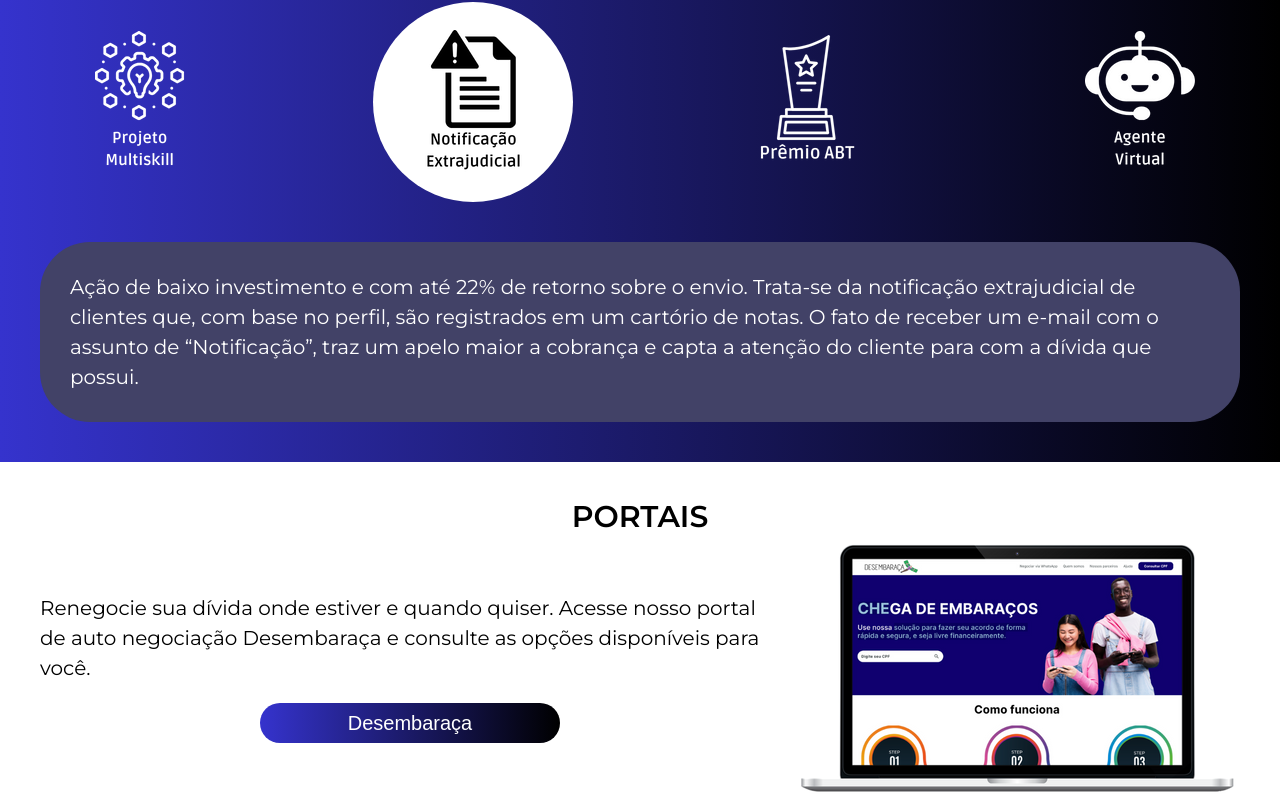
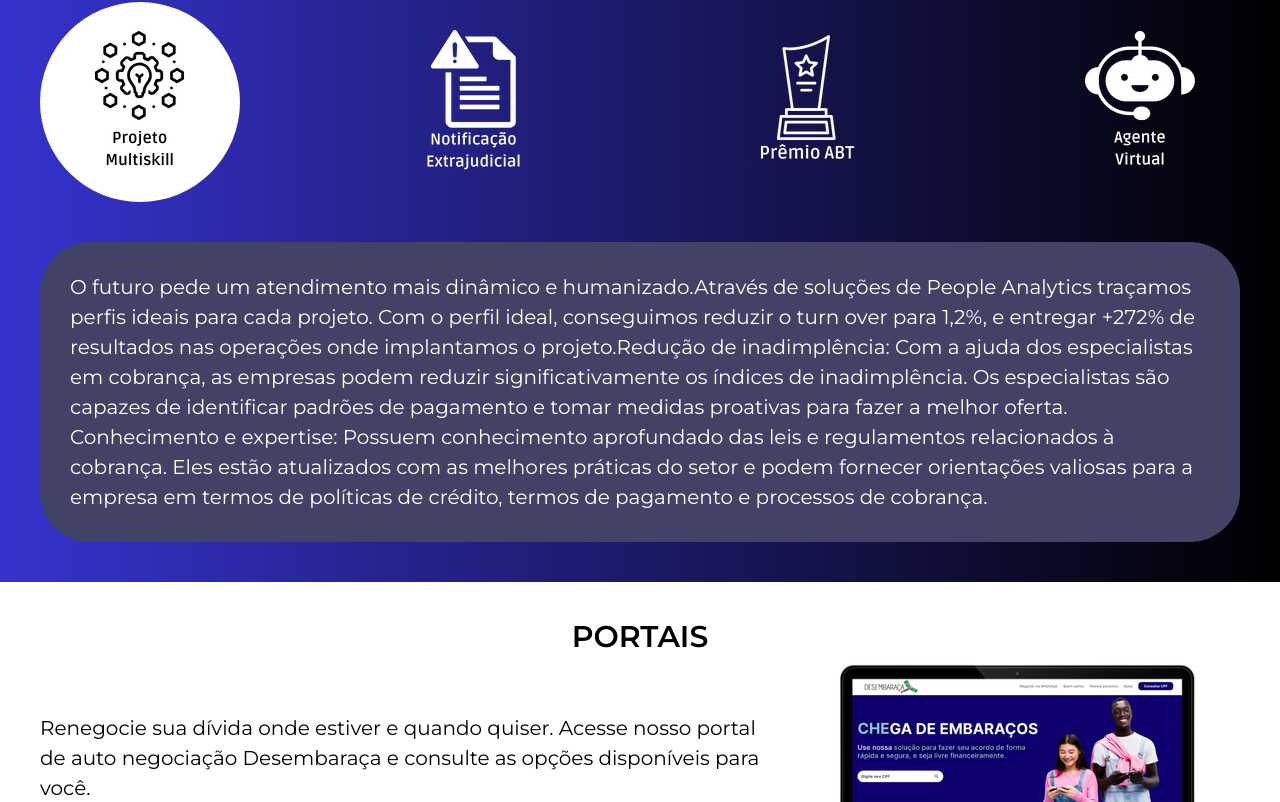
Before and after one commit to EngMVieira/homePageSetra, a React (Vite) app: page / in a window 1280 px wide. Shown: the part 2632-3434 px from the top of the page. Built offline with nearby package versions, Linux system fonts and the light colour scheme.

Commit message:
fix: texts cases

```diff
--- a/src/components/insightsAndCases/insights_and_cases_desktop.jsx
+++ b/src/components/insightsAndCases/insights_and_cases_desktop.jsx
@@ -20,7 +20,7 @@
         const nextImage = (prevImage + 1) % 4; // Incrementa e faz o loop de volta ao 0 após 6
         return nextImage;
       });
-    }, 6000);
+    }, 8000);
 
     return () => clearInterval(intervalId); // Limpa o intervalo quando o componente desmonta
   }, []);
@@ -35,7 +35,7 @@
   };
   const imageKeys = Object.keys(images);
   const texts = [
-    "O futuro pede um atendimento mais dinâmico e humanizado.Através de soluções de People Analytics traçamos perfis ideais para cada projeto. Com o perfil ideal, conseguimos reduzir o turn over para 1,2%, e entregar +272% de resultados nas operações onde implantamos o projeto.Redução de inadimplência: Com a ajuda dos especialistas em cobrança, as empresas podem reduzir significativamente os índices de inadimplência. Os especialistas são capazes de identificar padrões de pagamento e tomar medidas proativas para fazer a melhor oferta.Conhecimento e expertise: Possuem conhecimento aprofundado das leis e regulamentos relacionados à cobrança. Eles estão atualizados com as melhores práticas do setor e podem fornecer orientações valiosas para a empresa em termos de políticas de crédito, termos de pagamento e processos de cobrança.",
+    "O futuro pede um atendimento mais dinâmico e humanizado.Através de soluções de People Analytics traçamos perfis ideais para cada projeto. Com o perfil ideal, conseguimos reduzir o turn over para 1,2%, e entregar +272% de resultados nas operações onde implantamos o projeto.Redução de inadimplência: Com a ajuda dos especialistas em cobrança, as empresas podem reduzir significativamente os índices de inadimplência. Os especialistas são capazes de identificar padrões de pagamento e tomar medidas proativas para fazer a melhor oferta. Conhecimento e expertise: Possuem conhecimento aprofundado das leis e regulamentos relacionados à cobrança. Eles estão atualizados com as melhores práticas do setor e podem fornecer orientações valiosas para a empresa em termos de políticas de crédito, termos de pagamento e processos de cobrança.",
     "Ação de baixo investimento e com até 22% de retorno sobre o envio. Trata-se da notificação extrajudicial de clientes que, com base no perfil, são registrados em um cartório de notas. O fato de receber um e-mail com o assunto de “Notificação”, traz um apelo maior a cobrança e capta a atenção do cliente para com a dívida que possui.",
     "O PrêmioABT é a maior premiação em relacionamento com o cliente no Brasil e tem como propósito reconhecer e divulgar as melhores práticas desta indústria, transformando os cases vencedores em referência para o mercado.Este prêmio é resultado do esforço de uma equipe engajada com propósito. Categoria: Empresa revelação.",
     "O agente virtual exerce papel fundamental na produtividade das operações e deixou de ser um coadjuvante para se tornar o principal aliado para potencializar as ações de cobrança e Televendas. O Agente pode ser personalizado para cada cliente de acordo com região e público, permitindo diversas customizações para um atendimento cada vez mais humanizado."
--- a/src/components/insightsAndCases/insights_and_cases_mobile.jsx
+++ b/src/components/insightsAndCases/insights_and_cases_mobile.jsx
@@ -26,12 +26,10 @@
 };
 
 const texts = [
-  "Com equipe qualificada e sendo referência na conexão Tecnologia - Pessoas, nos diferenciamos na inovação constante, garantindo estratégias assertivas e planejadas de acordo com a particularidade de cada negócio. Atuamos na recuperação de pessoa física ou jurídica, nos segmentos de companhias elétricas, varejo, telecom, educacional, financeiro, de serviços, entre outros. Temos a expertise na recuperação de valores que vão desde o início da dívida até os atrasos mais antigos (W.O).",
-  "Somos uma empresa que se destaca no mercado pelo atendimento de SAC humanizado e serviços de qualidade.Além de atendimento ao telefone, nossa equipe busca entender as necessidades de cada cliente individualmente, buscando soluções satisfatórias para cada situação. Valorizamos a satisfação do cliente e estamos sempre em busca de aprimoramento para oferecer um atendimento eficiente e resolutivo.",
-  "Nosso processo de vendas cria oportunidades para o seu negócio. Essa é a vantagem de ser um cliente SETRA BPO, melhoramos a sua eficiência operacional, reduzindo custos, tempo e aumentando sua margem de lucro. Receptivo, ativo ou digital, entregamos qualidade em diferentes frentes, da informação sobre um determinado produto ou serviço à retenção de um cliente.",
-  "Através do uso de ferramentas tecnológicas, a empresa garante gestão ágil e eficiente, além de transparência em todas as etapas do processo.Com nosso BackOffice, os clientes podem contar com uma gestão mais estratégica, resultando em maior produtividade e consequentemente, mais resultados para a empresa.Resultados eficientes através do monitoramento de performance, tempo de tratamento, tempo de retorno e volumes recebidos em todos os canaisTemos soluções digitais que otimizam as demandas operacionais.",
-  "O segmento de mesa de crédito permite ao cliente uma gestão financeira mais eficaz, validando a partir de dados estratégicos a probabilidade de o tomador cumprir ou não o contrato.Isso aumenta a confiabilidade nas operações de análise e concessão de crédito das empresas, resultando em melhores vendas e resultados financeiros.",
-  "Dispomos de soluções digitais inovadoras, desenvolvidas especialmente para atender à crescente demanda por eficiência e praticidade no relacionamento com clientes.Sabemos que a gestão de clientes pode ser um desafio, e por isso oferecemos um conjunto completo de ferramentas que visam facilitar a comunicação, reduzir custos e melhorar a experiência do usuário.Temos soluções de Portal de Autoatendimento para Clientes Inadimplentes, soluções Omnichannel de Atendimento, desenvolvimento de Chatbot com Inteligência Artificial, soluções de Agentes Virtuais de Atendimento e RPAs.",
+  "O futuro pede um atendimento mais dinâmico e humanizado.Através de soluções de People Analytics traçamos perfis ideais para cada projeto. Com o perfil ideal, conseguimos reduzir o turn over para 1,2%, e entregar +272% de resultados nas operações onde implantamos o projeto.Redução de inadimplência: Com a ajuda dos especialistas em cobrança, as empresas podem reduzir significativamente os índices de inadimplência. Os especialistas são capazes de identificar padrões de pagamento e tomar medidas proativas para fazer a melhor oferta. Conhecimento e expertise: Possuem conhecimento aprofundado das leis e regulamentos relacionados à cobrança. Eles estão atualizados com as melhores práticas do setor e podem fornecer orientações valiosas para a empresa em termos de políticas de crédito, termos de pagamento e processos de cobrança.",
+  "Ação de baixo investimento e com até 22% de retorno sobre o envio. Trata-se da notificação extrajudicial de clientes que, com base no perfil, são registrados em um cartório de notas. O fato de receber um e-mail com o assunto de “Notificação”, traz um apelo maior a cobrança e capta a atenção do cliente para com a dívida que possui.",
+  "O PrêmioABT é a maior premiação em relacionamento com o cliente no Brasil e tem como propósito reconhecer e divulgar as melhores práticas desta indústria, transformando os cases vencedores em referência para o mercado.Este prêmio é resultado do esforço de uma equipe engajada com propósito. Categoria: Empresa revelação.",
+  "O agente virtual exerce papel fundamental na produtividade das operações e deixou de ser um coadjuvante para se tornar o principal aliado para potencializar as ações de cobrança e Televendas. O Agente pode ser personalizado para cada cliente de acordo com região e público, permitindo diversas customizações para um atendimento cada vez mais humanizado."
 ];
 
 export default function InsightsAndCasesMobile() {
@@ -43,7 +41,7 @@
         const nextImage = (prevImage + 1) % 4; // Incrementa e faz o loop de volta ao 0 após 6
         return nextImage;
       });
-    }, 6000);
+    }, 8000);
 
     return () => clearInterval(intervalId); // Limpa o intervalo quando o componente desmonta
   }, []);
```
